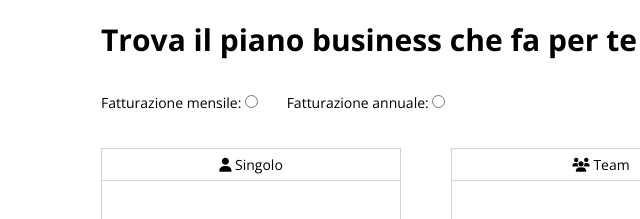
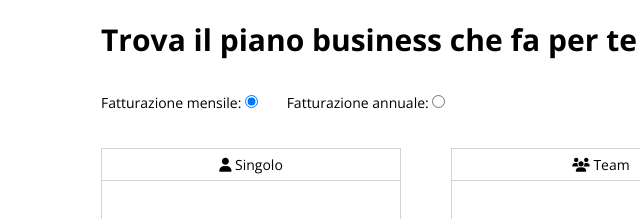
Before and after one commit to NicoloCasagrande/htmlcss-dropbox, a plain HTML site: page index.html in a window 1280 px wide. Shown: the part 917-1136 px from the top of the page, 39-679 px from the left. Drawn offline with nearby package versions, Linux system fonts and the light colour scheme.

Commit message:
Impostazione automatica radiobutton

```diff
--- a/index.html
+++ b/index.html
@@ -62,8 +62,8 @@
             <div class="container-small">
                 <h2>Trova il piano business che fa per te</h2>
                 <div class="imput-plan">
-                    Fatturazione mensile: <input type="radio" name="citizenship" />
-                    Fatturazione annuale: <input type="radio" name="citizenship" />
+                    Fatturazione mensile: <input type="radio" name="durata-contratto" checked="checked"/>
+                    Fatturazione annuale: <input type="radio" name="durata-contratto" />
                 </div>
                 <div class="row spaced">
                     <div class="col-3">
```
